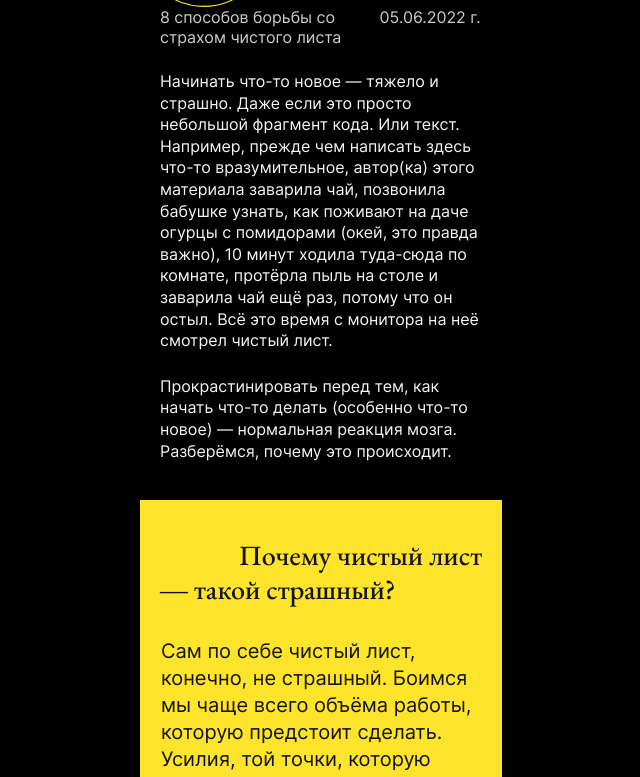
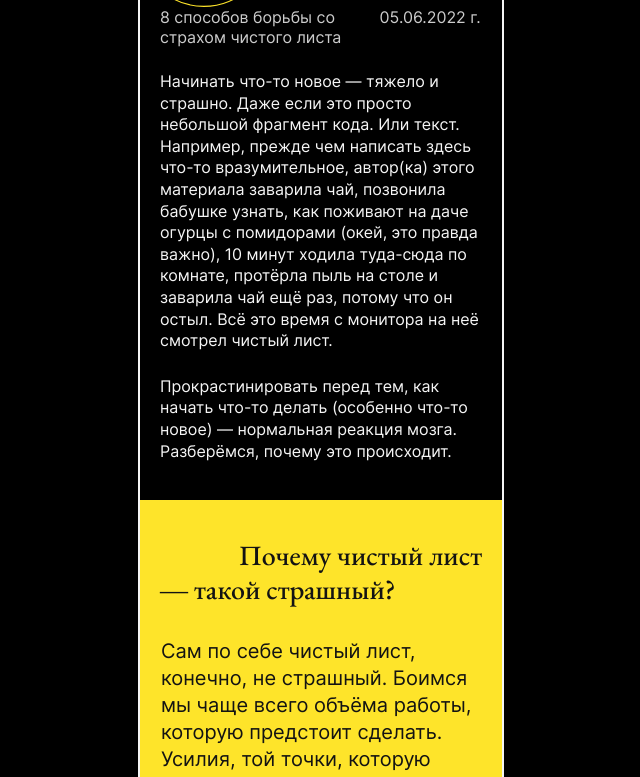
Before and after one commit to Shepard2154/s-chistogo-lista, a website: page index.html in a window 1280 px wide. Shown: the part 385-1162 px from the top of the page, without its empty margins (319-959 px from the left). Drawn offline with Linux system fonts and the light colour scheme.

Commit message:
removed padding for <body> to pass tests

```diff
--- a/styles/style.css
+++ b/styles/style.css
@@ -30,7 +30,7 @@ a {
 .page {
   max-width: 366px;
   margin: 0 auto;
-  padding: 2px;
+  border: 2px solid #f5f5f5;
   font-family: Inter, sans-serif;
   font-weight: 400;
   background-color: black;
```
